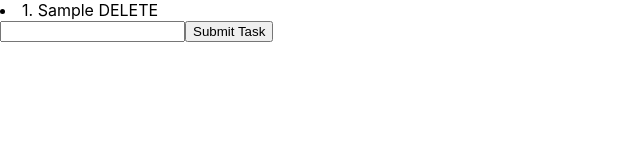
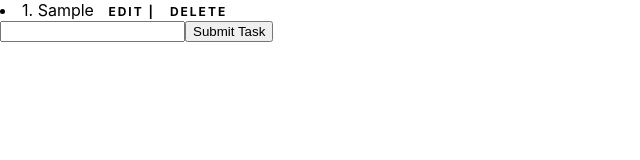
Before and after one commit to MalcolmSmalls/Odin-React-Todo, a React (Create React App) app: page / in a window 1280 px wide. Both pictures are taken after typing "Sample" into the empty fields and a click on the button "Submit Task". Shown: the top 160 px of the page, without its empty margins (0-640 px from the left). Built offline with nearby package versions, Linux system fonts and the light colour scheme.

Commit message:
Add ability to edit tasks

```diff
--- a/src/App.css
+++ b/src/App.css
@@ -36,3 +36,9 @@
     transform: rotate(360deg);
   }
 }
+span {
+  font-size:12px;
+  font-weight:bolder;
+  letter-spacing:2px;
+  padding-left:10px;
+}
--- a/src/App.js
+++ b/src/App.js
@@ -1,11 +1,13 @@
 import React from "react"
 import Overview from "./Components/Overview"
 import { nanoid } from "nanoid"
+import './App.css'
 
 export default function App () {
 
   const [ tasks, setTasks ] = React.useState( () => ({task: "", id: ""}))
   const [ taskList, setTaskList ] = React.useState ([])
+  const [ editMode, setEditMode ] = React.useState ({on: false, editedKey: ""})
 
   function handleChange (event) {
       setTasks( prevTasks => {
@@ -13,20 +15,21 @@ export default function App () {
       })
   }
 
+  const taskObj = {task: "", id: ""}
 
   function handleSubmit(event){
     event.preventDefault()
     setTaskList(prevTaskList => {
       return [...prevTaskList, tasks]
   })
-    setTasks( () => ({task: "", id: ""}) )
+    setTasks( () => (taskObj) )
 
   }
 
   function handleDelete (event, key) {
     setTaskList(prevTaskList => {
       let newArr = []
-      prevTaskList.map(note =>{
+      prevTaskList.forEach(note =>{
         if(key !== note.id){
           newArr.push(note)
         }
@@ -35,25 +38,50 @@ export default function App () {
     })
   }
 
-  // function handleClick () {
-  //     setTaskList(prevTaskList => {
-  //         return [...prevTaskList, tasks]
-  //     })
 
+  function handleEdit (event, key) {
+      taskList.map ( note => {
+        if(note.id === key){
+          console.log(note)
+          setTasks(note)
+          setEditMode(prevEditMode => {
+            return {on: !prevEditMode.on, editedKey: key }
+          })
+        }
+      })
+  }
 
-  // }
+  function handleResubmit(event){
+    event.preventDefault()
+    // console.log(editMode)
+    // console.log(tasks)
+    // console.log(taskList)
+    setTaskList(prevTaskList => {
+      let newArr = []
+      prevTaskList.forEach( note => {
+        if(note.id === editMode.editedKey ){
+          newArr.push({task: tasks.task, id: editMode.editedKey})
+        }else{
+          newArr.push(note)
+        }
+      })
+      return newArr
+    })
 
-// const taskListCreator = taskList.map(task => <li key={task.id} id={task.id}>{task.task}</li>)
+    setTasks(taskObj)
+    setEditMode({on: false, editedKey: ""})
+
+  }
 
   const taskListCreator = taskList.map((task, index) => {
     return (
-      <li key={task.id} id={task.id}>{index+1}. {task.task} <span onClick = {(event)=>handleDelete(event, task.id)}>DELETE</span></li>
+      <li key={task.id} id={task.id}>{index+1}. {task.task} <span onClick = {(event)=>handleEdit(event, task.id)}>EDIT | </span> <span onClick = {(event)=>handleDelete(event, task.id)}>DELETE</span></li>
     )
   })
   return (
     <main>
       {taskListCreator}
-      <Overview handleSubmit = {handleSubmit} handleChange = {handleChange} val = {tasks.task} />
+      <Overview handleSubmit = {handleSubmit} handleChange = {handleChange} val = {tasks.task} editMode = {editMode} handleResubmit = {handleResubmit} />
     </main>
 
 
--- a/src/Components/Overview.js
+++ b/src/Components/Overview.js
@@ -8,14 +8,14 @@ export default function Overview (props) {
 
     return (
         <div className = "submit-container">
-            <form onSubmit ={props.handleSubmit}>
+            <form onSubmit ={props.editMode.on ? props.handleResubmit : props.handleSubmit}>
                 <input
                     type = "text"
                     name = "task"
                     onChange = {props.handleChange}
                     value = {props.val}
                 />
-                <button>Submit Task
+                <button>{props.editMode.on ? "Resubmit Task" : "Submit Task"}
                 </button>
             </form>
 
```
